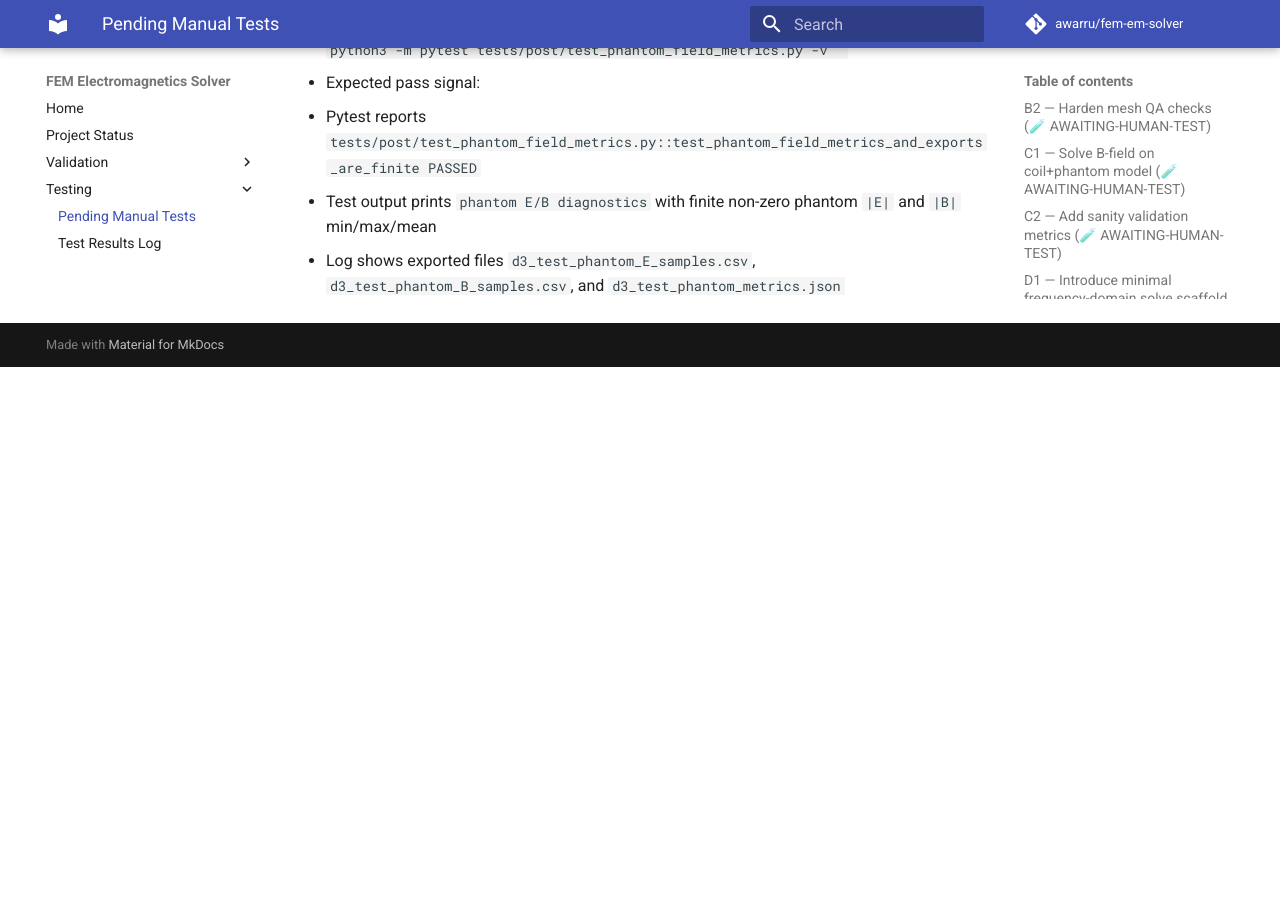
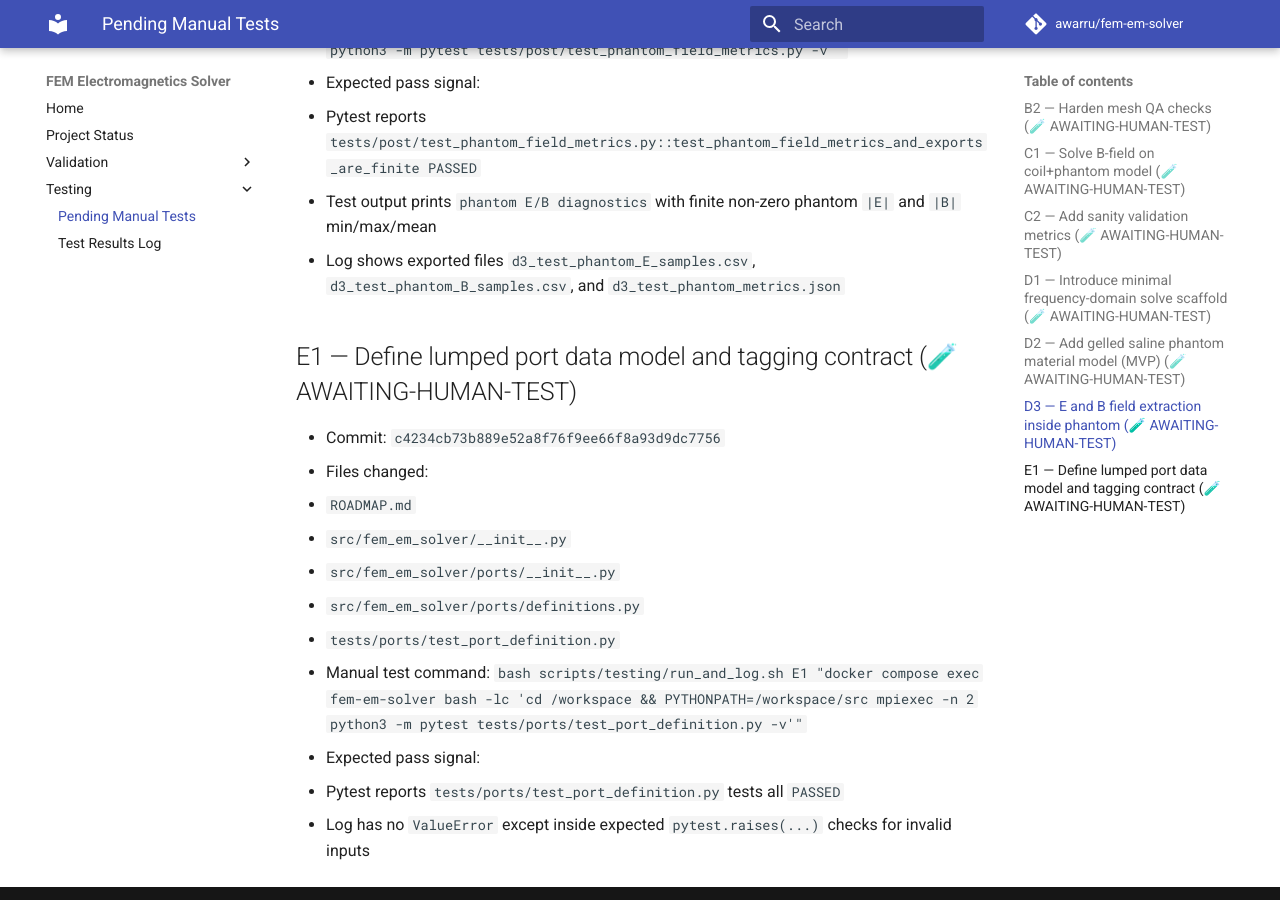
Before and after one commit to awarru/fem-em-solver, an MkDocs documentation site: the page built from docs/testing/pending-tests.md, in a window 1280 px wide and 900 px high, scrolled down 3977 px. Built offline with MkDocs 1.6.1 and Material for MkDocs 9.7.7, drawn with Linux system fonts in a browser that asks for light colours; comment, search, counter and statistics services are not loaded; before the commit the page ends 4344 px from its top, so only the background shows below that.

Commit message:
Record E1 manual test handoff in pending-tests

````diff
--- a/docs/testing/pending-tests.md
+++ b/docs/testing/pending-tests.md
@@ -128,3 +128,20 @@ Logs are automatically written to:
   - Pytest reports `tests/post/test_phantom_field_metrics.py::test_phantom_field_metrics_and_exports_are_finite PASSED`
   - Test output prints `phantom E/B diagnostics` with finite non-zero phantom `|E|` and `|B|` min/max/mean
   - Log shows exported files `d3_test_phantom_E_samples.csv`, `d3_test_phantom_B_samples.csv`, and `d3_test_phantom_metrics.json`
+
+## E1 — Define lumped port data model and tagging contract (🧪 AWAITING-HUMAN-TEST)
+
+- Commit: `c4234cb73b889e52a8f76f9ee66f8a93d9dc7756`
+- Files changed:
+  - `ROADMAP.md`
+  - `src/fem_em_solver/__init__.py`
+  - `src/fem_em_solver/ports/__init__.py`
+  - `src/fem_em_solver/ports/definitions.py`
+  - `tests/ports/test_port_definition.py`
+- Manual test command:
+  ```bash
+  scripts/testing/run_and_log.sh E1 "docker compose exec fem-em-solver bash -lc 'cd /workspace && PYTHONPATH=/workspace/src mpiexec -n 2 python3 -m pytest tests/ports/test_port_definition.py -v'"
+  ```
+- Expected pass signal:
+  - Pytest reports `tests/ports/test_port_definition.py` tests all `PASSED`
+  - Log has no `ValueError` except inside expected `pytest.raises(...)` checks for invalid inputs
````
